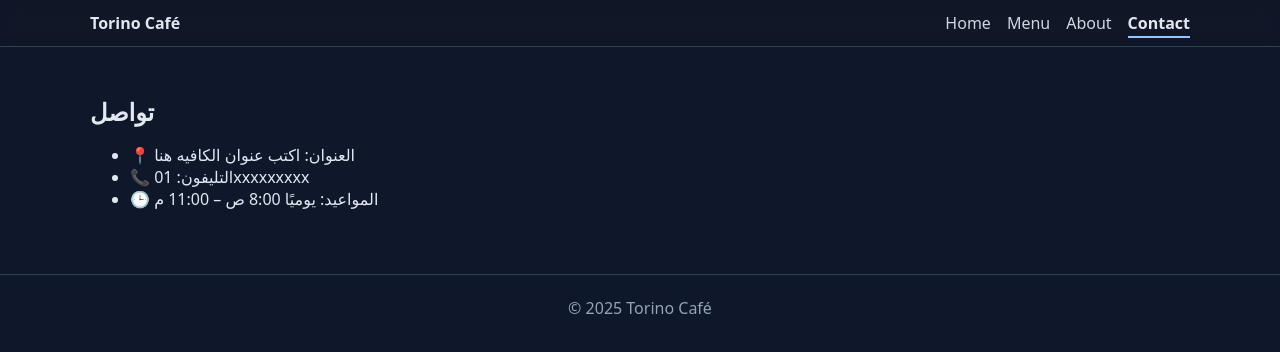
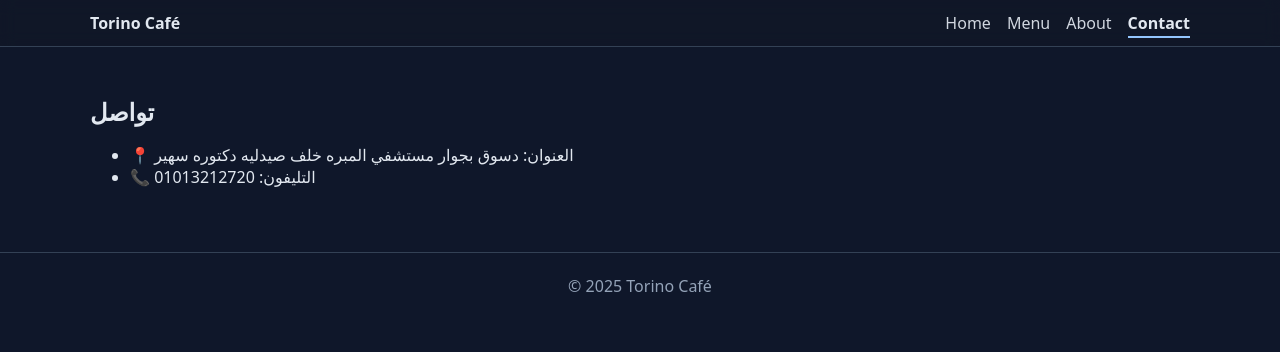
Before and after one commit to abdelrahmansamy33193/torino-cafe, a React app: page /contact in a window 1280 px wide. Shown: the top 352 px of the page. Built offline with nearby package versions, Linux system fonts and the light colour scheme.

Commit message:
feat(contact): update contact page & handler

```diff
--- a/src/pages/Contact.jsx
+++ b/src/pages/Contact.jsx
@@ -6,9 +6,8 @@
       <div className="container" data-reveal>
         <h2>تواصل</h2>
         <ul className="contact">
-          <li>📍 العنوان: اكتب عنوان الكافيه هنا</li>
-          <li>📞 التليفون: 01xxxxxxxxx</li>
-          <li>🕒 المواعيد: يوميًا 8:00 ص – 11:00 م</li>
+          <li>📍 العنوان: دسوق بجوار مستشفي المبره خلف صيدليه دكتوره سهير</li>
+          <li>📞 التليفون: 01013212720</li>
         </ul>
       </div>
     </section>
```
